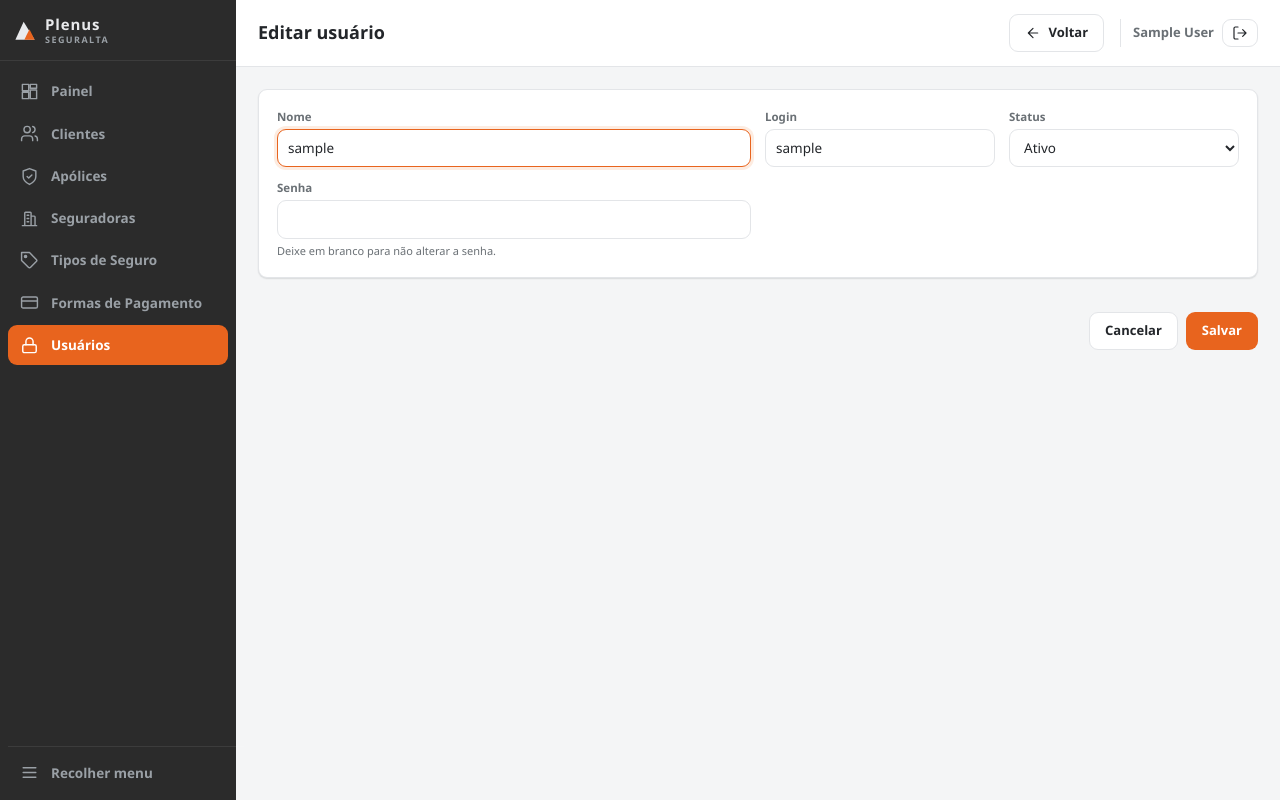
After one commit to renatarisc/PlenusSeguralta, a Flask app: page /usuarios/1 in a window 1280 px wide. The commit adds this page. Run offline with Flask 3, Linux system fonts and the light colour scheme; the visitor is signed in with stand-in values (Sample User, id 1); data comes from the database, SQL or seed files in the repository; data that the repository does not hold is empty.

Commit message:
Autenticação: login por usuário/senha, sessão e admin de usuários
- tabela usuario (nome, login único, senha_hash via werkzeug, ativo, ultimo_acesso);
  migração aditiva
- seguranca.py: secret_key em plenus_secret.key (gerado se faltar, gitignored),
  hash/verificação de senha, política mínima, throttle de login (5 falhas / 5 min)
- app.py: @before_request exige login (menos login/primeiro-acesso/static);
  /primeiro-acesso cria o 1º usuário; /login com next seguro; /sair;
  cookie HttpOnly+SameSite, SECURE via PLENUS_HTTPS=1, sessão de 7 dias
- CRUD de Usuários no menu (não dá pra excluir a si mesmo nem o último)
- db: busy_timeout 10s + timeout 30s na conexão (2 usuários simultâneos)
- servir.py: servidor de produção com waitress (usar em vez de python app.py
  no PC que compartilha); waitress no requirements

Co-Authored-By: Claude Sonnet 5 <noreply@anthropic.com>

```diff
--- a/app.py
+++ b/app.py
@@ -4,11 +4,16 @@
                           http://IP-DO-PC:5000   (no celular, mesma rede Wi-Fi)
 """
 
-from flask import Flask, render_template, request, redirect, url_for, flash, jsonify
+import os
+import sqlite3
+from datetime import timedelta
+
+from flask import Flask, render_template, request, redirect, url_for, flash, jsonify, session
 
 import db
 import repo
 import leitura_pdf
+import seguranca
 from validacao import (
     formatar_cpf, formatar_cep, formatar_telefone, validar_cliente,
     formatar_numero, formatar_moeda, formatar_data_br, dias_ate_data,
@@ -16,8 +21,14 @@ from validacao import (
 )
 
 app = Flask(__name__)
-app.secret_key = "plenus-seguralta-dev"  # trocar por algo secreto quando for pra valer
-app.config["MAX_CONTENT_LENGTH"] = 20 * 1024 * 1024  # PDF de apólice: teto de 20 MB
+app.secret_key = seguranca.obter_secret_key()
+app.config.update(
+    MAX_CONTENT_LENGTH=20 * 1024 * 1024,          # PDF de apólice: teto de 20 MB
+    SESSION_COOKIE_HTTPONLY=True,
+    SESSION_COOKIE_SAMESITE="Lax",
+    SESSION_COOKIE_SECURE=os.environ.get("PLENUS_HTTPS") == "1",  # ligar quando servir por HTTPS
+    PERMANENT_SESSION_LIFETIME=timedelta(days=7),
+)
 
 DIAS_ALERTA_VIGENCIA = 20  # <= N dias p/ vencer -> destaque vermelho + aviso no painel
 
@@ -49,7 +60,163 @@ app.jinja_env.globals["MENU"] = [
     {"rota": "cadastro_simples", "texto": "Seguradoras", "icone": "predio", "slug": "seguradora"},
     {"rota": "cadastro_simples", "texto": "Tipos de Seguro", "icone": "tag", "slug": "tipo-seguro"},
     {"rota": "cadastro_simples", "texto": "Formas de Pagamento", "icone": "pagamento", "slug": "forma-pagamento"},
+    {"rota": "usuarios_lista", "texto": "Usuários", "icone": "cadeado"},
 ]
+
+
+# ---------- autenticação ----------
+
+_ENDPOINTS_LIVRES = {"login", "primeiro_acesso", "static"}
+
+
+@app.before_request
+def _exigir_login():
+    if request.endpoint in _ENDPOINTS_LIVRES or request.endpoint is None:
+        return
+    if repo.contar_usuarios() == 0:
+        return redirect(url_for("primeiro_acesso"))
+    if not session.get("usuario_id"):
+        return redirect(url_for("login", proxima=request.full_path if request.query_string else request.path))
+
+
+@app.context_processor
+def _injeta_usuario():
+    uid = session.get("usuario_id")
+    return {"usuario_atual": {"id": uid, "nome": session.get("usuario_nome")} if uid else None}
+
+
+def _destino_seguro(valor):
+    """Só permite caminho interno (evita open redirect)."""
+    if valor and valor.startswith("/") and not valor.startswith("//"):
+        return valor
+    return url_for("dashboard")
+
+
+def _erros_usuario(nome, login, senha, senha_obrigatoria):
+    erros = []
+    if not (nome or "").strip():
+        erros.append("Informe o nome.")
+    login = (login or "").strip()
+    if len(login) < 3 or " " in login:
+        erros.append("O login precisa ter 3+ caracteres e sem espaços.")
+    if senha or senha_obrigatoria:
+        p = seguranca.problemas_senha(senha)
+        if p:
+            erros.append(p)
+    return erros
+
+
+@app.route("/login", methods=["GET", "POST"])
+def login():
+    if repo.contar_usuarios() == 0:
+        return redirect(url_for("primeiro_acesso"))
+    if session.get("usuario_id"):
+        return redirect(url_for("dashboard"))
+    if request.method == "POST":
+        login_ = request.form.get("login", "").strip()
+        senha = request.form.get("senha", "")
+        chave = f"{request.remote_addr}|{login_.lower()}"
+        if seguranca.bloqueado(chave):
+            flash("Muitas tentativas. Aguarde alguns minutos e tente de novo.", "erro")
+            return render_template("login.html", login=login_)
+        usuario = repo.autenticar(login_, senha)
+        if not usuario:
+            seguranca.registrar_falha(chave)
+            flash("Login ou senha inválidos.", "erro")
+            return render_template("login.html", login=login_)
+        seguranca.limpar_falhas(chave)
+        session.clear()
+        session["usuario_id"] = usuario["id"]
+        session["usuario_nome"] = usuario["nome"]
+        session.permanent = True
+        return redirect(_destino_seguro(request.args.get("proxima")))
+    return render_template("login.html", login="")
+
+
+@app.route("/sair")
+def sair():
+    session.clear()
+    flash("Sessão encerrada.", "ok")
+    return redirect(url_for("login"))
+
+
+@app.route("/primeiro-acesso", methods=["GET", "POST"])
+def primeiro_acesso():
+    if repo.contar_usuarios() > 0:
+        return redirect(url_for("login"))
+    if request.method == "POST":
+        nome = request.form.get("nome", "").strip()
+        login_ = request.form.get("login", "").strip()
+        senha = request.form.get("senha", "")
+        erros = _erros_usuario(nome, login_, senha, senha_obrigatoria=True)
+        if erros:
+            for e in erros:
+                flash(e, "erro")
+            return render_template("primeiro_acesso.html", nome=nome, login=login_)
+        uid = repo.criar_usuario(nome, login_, senha)
+        session.clear()
+        session["usuario_id"] = uid
+        session["usuario_nome"] = nome
+        session.permanent = True
+        flash("Usuário administrador criado. Bem-vindo(a)!", "ok")
+        return redirect(url_for("dashboard"))
+    return render_template("primeiro_acesso.html", nome="", login="")
+
+
+# ---------- Usuários (admin) ----------
+
+@app.route("/usuarios")
+def usuarios_lista():
+    return render_template("usuarios_lista.html", ativo="usuarios_lista",
+                           usuarios=repo.listar_usuarios())
+
+
+@app.route("/usuarios/novo", methods=["GET", "POST"])
+@app.route("/usuarios/<int:uid>", methods=["GET", "POST"])
+def usuario_form(uid=None):
+    usuario = repo.obter_usuario(uid) if uid else None
+    if uid and not usuario:
+        flash("Usuário não encontrado.", "erro")
+        return redirect(url_for("usuarios_lista"))
+
+    if request.method == "POST":
+        nome = request.form.get("nome", "").strip()
+        login_ = request.form.get("login", "").strip()
+        senha = request.form.get("senha", "")
+        ativo = request.form.get("ativo", "1") == "1"
+        erros = _erros_usuario(nome, login_, senha, senha_obrigatoria=(uid is None))
+        if not erros and repo.login_em_uso(login_, ignorar_id=uid):
+            erros.append("Já existe um usuário com esse login.")
+        if erros:
+            for e in erros:
+                flash(e, "erro")
+            return render_template("usuarios_form.html", ativo="usuarios_lista",
+                                   usuario={"id": uid, "nome": nome, "login": login_, "ativo": ativo})
+        try:
+            if uid:
+                repo.atualizar_usuario(uid, nome, login_, ativo, senha or None)
+            else:
+                repo.criar_usuario(nome, login_, senha)
+        except sqlite3.IntegrityError:
+            flash("Já existe um usuário com esse login.", "erro")
+            return render_template("usuarios_form.html", ativo="usuarios_lista",
+                                   usuario={"id": uid, "nome": nome, "login": login_, "ativo": ativo})
+        flash("Usuário salvo.", "ok")
+        return redirect(url_for("usuarios_lista"))
+
+    return render_template("usuarios_form.html", ativo="usuarios_lista", usuario=usuario)
+
+
+@app.route("/usuarios/<int:uid>/excluir", methods=["POST"])
+def usuario_excluir(uid):
+    if uid == session.get("usuario_id"):
+        flash("Você não pode excluir o próprio usuário.", "erro")
+    elif repo.contar_usuarios() <= 1:
+        flash("Precisa existir ao menos um usuário.", "erro")
+    else:
+        repo.excluir_usuario(uid)
+        flash("Usuário excluído.", "ok")
+    return redirect(url_for("usuarios_lista"))
 
 
 @app.context_processor
--- a/requirements.txt
+++ b/requirements.txt
@@ -13,3 +13,4 @@ pymupdf==1.28.2
 pytesseract==0.3.13
 requests==2.34.2
 urllib3==2.7.0
+waitress==3.0.2
--- a/static/css/app.css
+++ b/static/css/app.css
@@ -93,6 +93,17 @@ a { color: inherit; text-decoration: none; }
 .topo__menu { display: none; }
 .topo__titulo { margin: 0; font-size: 18px; font-weight: 700; flex: 1; }
 .topo__acoes { display: flex; gap: 8px; }
+.topo__usuario { display: flex; align-items: center; gap: 8px; padding-left: 12px; margin-left: 4px;
+  border-left: 1px solid var(--linha); font-size: 13px; font-weight: 600; color: var(--texto-suave); white-space: nowrap; }
+
+/* ---------- telas de login / primeiro acesso ---------- */
+.tela-auth { min-height: 100dvh; display: grid; place-items: center; padding: 24px; background: var(--fundo); }
+.auth-box { width: 100%; max-width: 340px; background: var(--branco); border: 1px solid var(--linha);
+  border-radius: var(--raio); box-shadow: var(--sombra); padding: 24px; display: flex; flex-direction: column; gap: 12px; }
+.auth-box__marca { display: flex; align-items: center; gap: 10px; margin-bottom: 4px; }
+.auth-box__marca span { display: flex; flex-direction: column; line-height: 1.1; }
+.auth-box__marca strong { font-weight: 800; letter-spacing: .06em; }
+.auth-box__marca small { font-size: 9px; letter-spacing: .16em; color: var(--texto-suave); margin-top: 2px; }
 
 /* ---------- flash ---------- */
 .flash { padding: 12px 22px 0; display: flex; flex-direction: column; gap: 6px; }
--- a/templates/base.html
+++ b/templates/base.html
@@ -25,6 +25,8 @@
   'lapis':     '<path d="M12 20h9"/><path d="M16.5 3.5a2.12 2.12 0 0 1 3 3L7 19l-4 1 1-4Z"/>',
   'lixo':      '<path d="M3 6h18M8 6V4a2 2 0 0 1 2-2h4a2 2 0 0 1 2 2v2m2 0v14a2 2 0 0 1-2 2H7a2 2 0 0 1-2-2V6"/>',
   'voltar':    '<path d="M19 12H5M12 19l-7-7 7-7"/>',
+  'cadeado':   '<rect x="3.5" y="11" width="17" height="10" rx="2"/><path d="M7.5 11V7a4.5 4.5 0 0 1 9 0v4"/>',
+  'sair':      '<path d="M9 21H5a2 2 0 0 1-2-2V5a2 2 0 0 1 2-2h4M16 17l5-5-5-5M21 12H9"/>',
 } %}
 <svg viewBox="0 0 24 24" fill="none" stroke="currentColor" stroke-width="1.8" stroke-linecap="round" stroke-linejoin="round">{{ svgs.get(nome, '')|safe }}</svg>
 {%- endmacro %}
@@ -62,6 +64,12 @@
       <button class="topo__menu" onclick="abrirMenuMobile()" aria-label="Abrir menu">{{ icone('menu') }}</button>
       <h1 class="topo__titulo">{% block cabecalho %}{{ self.titulo() }}{% endblock %}</h1>
       <div class="topo__acoes">{% block acoes %}{% endblock %}</div>
+      {% if usuario_atual %}
+      <div class="topo__usuario">
+        <span title="Usuário logado">{{ usuario_atual.nome }}</span>
+        <a class="btn btn--linha btn--mini" href="{{ url_for('sair') }}" title="Sair">{{ icone('sair') }}</a>
+      </div>
+      {% endif %}
     </header>
 
     {% with mensagens = get_flashed_messages(with_categories=true) %}
--- /dev/null
+++ b/templates/usuarios_form.html
@@ -0,0 +1,44 @@
+{% extends "base.html" %}
+{% set u = usuario or {} %}
+{% block titulo %}{{ 'Editar usuário' if u.id else 'Novo usuário' }}{% endblock %}
+{% block cabecalho %}{{ 'Editar usuário' if u.id else 'Novo usuário' }}{% endblock %}
+
+{% block acoes %}
+<a class="btn btn--linha" href="{{ url_for('usuarios_lista') }}">{{ icone('voltar') }} Voltar</a>
+{% endblock %}
+
+{% block conteudo %}
+<form class="form" method="post"
+      action="{{ url_for('usuario_form', uid=u.id) if u.id else url_for('usuario_form') }}">
+  <div class="cartao">
+    <div class="grade">
+      <div class="campo c-6">
+        <label for="nome">Nome</label>
+        <input id="nome" name="nome" required autofocus value="{{ u.nome or '' }}">
+      </div>
+      <div class="campo c-3">
+        <label for="login">Login</label>
+        <input id="login" name="login" required autocomplete="off" value="{{ u.login or '' }}">
+      </div>
+      <div class="campo c-3">
+        <label for="ativo">Status</label>
+        <select id="ativo" name="ativo">
+          <option value="1" {{ 'selected' if u.ativo or not u.id }}>Ativo</option>
+          <option value="0" {{ 'selected' if u.id and not u.ativo }}>Inativo</option>
+        </select>
+      </div>
+      <div class="campo c-6">
+        <label for="senha">Senha</label>
+        <input id="senha" name="senha" type="password" autocomplete="new-password">
+        <span class="dica">
+          {{ 'Deixe em branco para não alterar a senha.' if u.id else 'Mínimo 8 caracteres, com letras e números.' }}
+        </span>
+      </div>
+    </div>
+  </div>
+  <div class="rodape-form">
+    <a class="btn btn--linha" href="{{ url_for('usuarios_lista') }}">Cancelar</a>
+    <button class="btn btn--primario" type="submit">Salvar</button>
+  </div>
+</form>
+{% endblock %}
```
Also changed, not shown: db.py (+17 -1 lines), repo.py (+73 -0 lines), seguranca.py (added, +82 -0 lines), servir.py (added, +19 -0 lines), templates/login.html (added, +36 -0 lines), templates/primeiro_acesso.html (added, +44 -0 lines), templates/usuarios_lista.html (added, +38 -0 lines), 1 other file.
